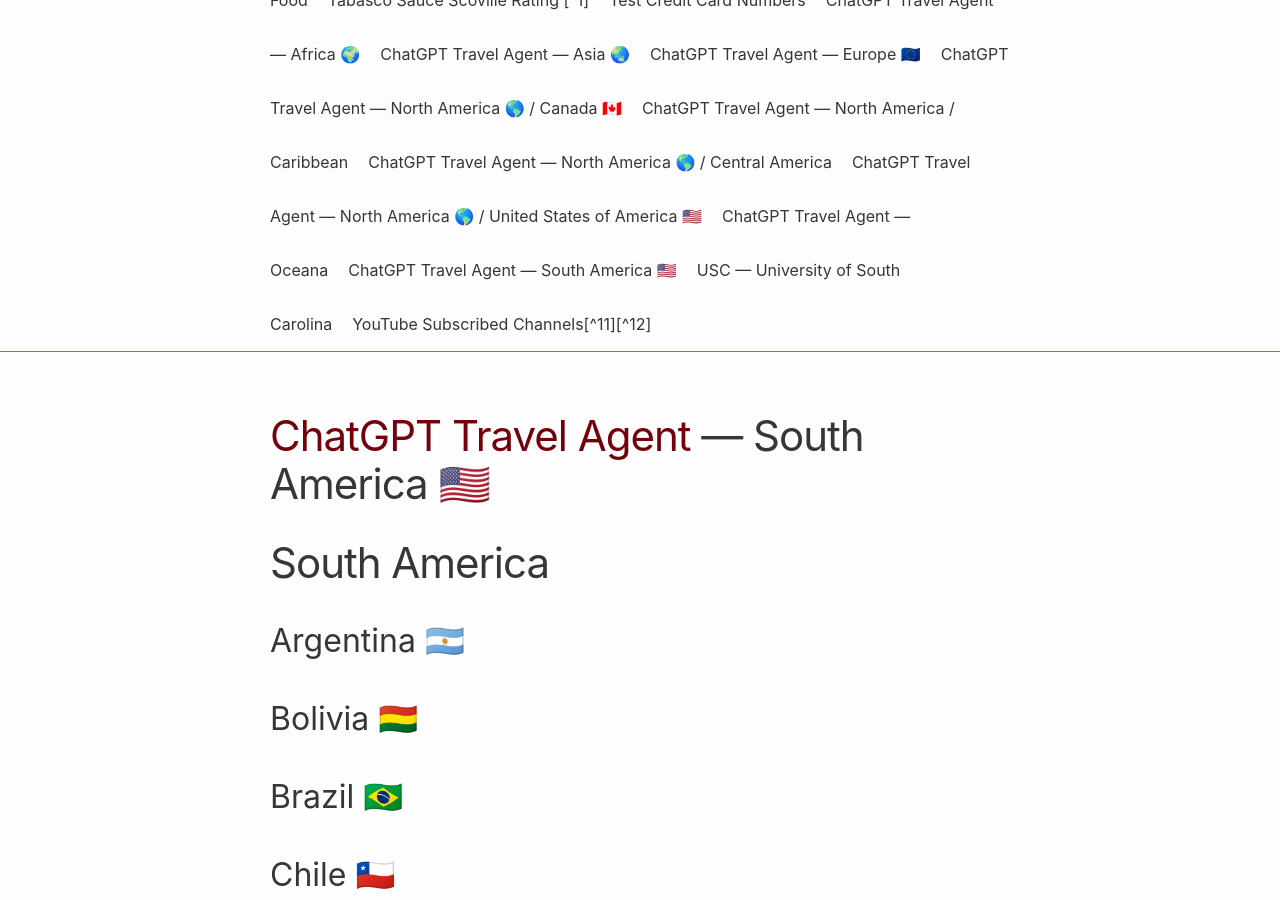
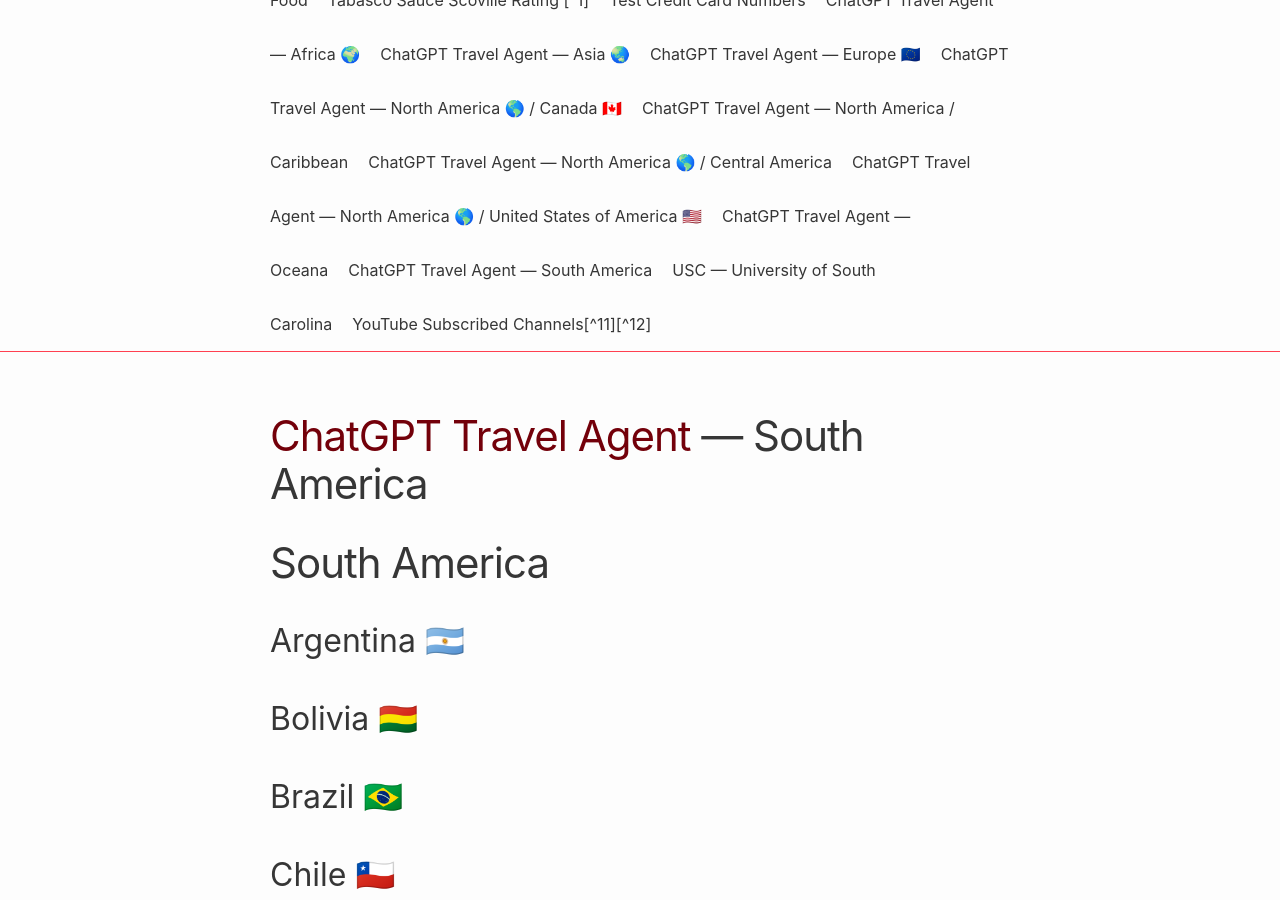
Before and after one commit to RalphHightower/RalphHightower, a Jekyll site: the page built from TravelAgentChatGPT/TravelAgentSASouthAmericaChatGPT.md, in a window 1280 px wide and 900 px high, scrolled down 950 px. Built offline with Jekyll 4.4.1, drawn with Linux system fonts in a browser that asks for light colours; our own code applies the rules of GitHub Pages for plain Markdown files.

Commit message:
[docs](doc): delete flag

```diff
--- a/TravelAgentChatGPT/TravelAgentSASouthAmericaChatGPT.md
+++ b/TravelAgentChatGPT/TravelAgentSASouthAmericaChatGPT.md
@@ -1,4 +1,4 @@
-# [ChatGPT Travel Agent](https://chat.openai.com/) — South America 🇺🇸
+# [ChatGPT Travel Agent](https://chat.openai.com/) — South America
 # South America
 ## Argentina 🇦🇷
 ## Bolivia 🇧🇴
```
